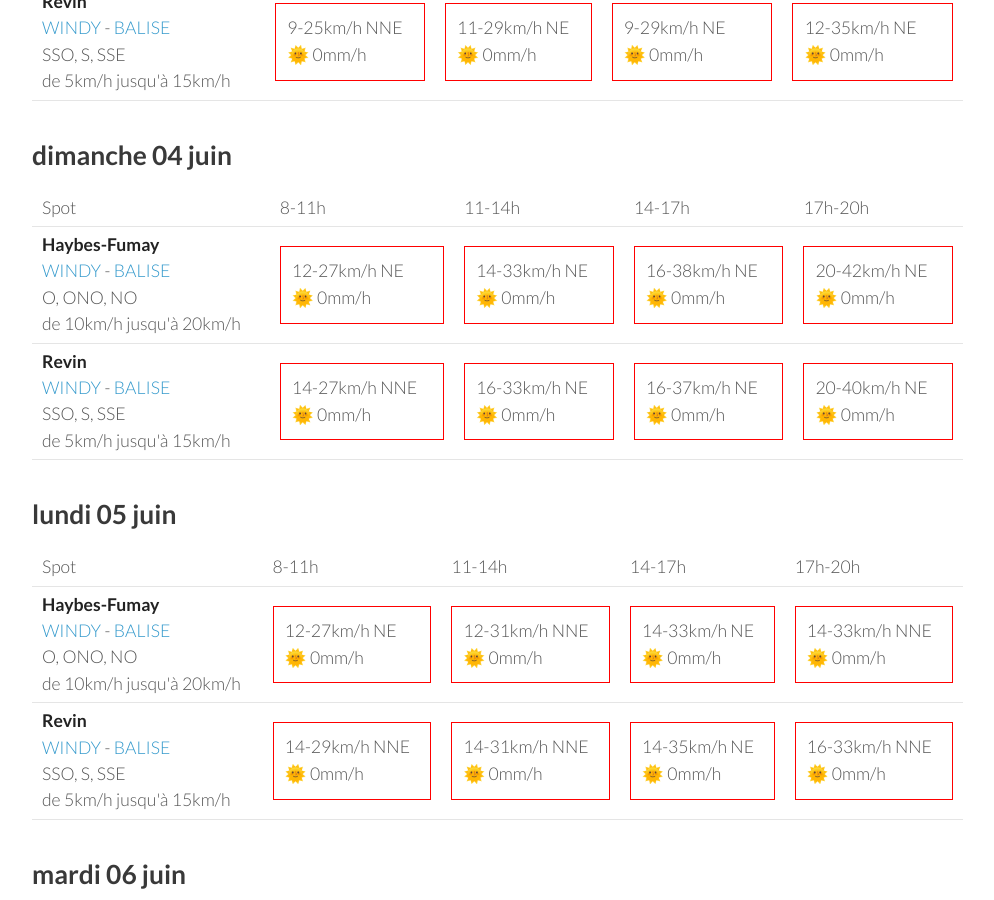
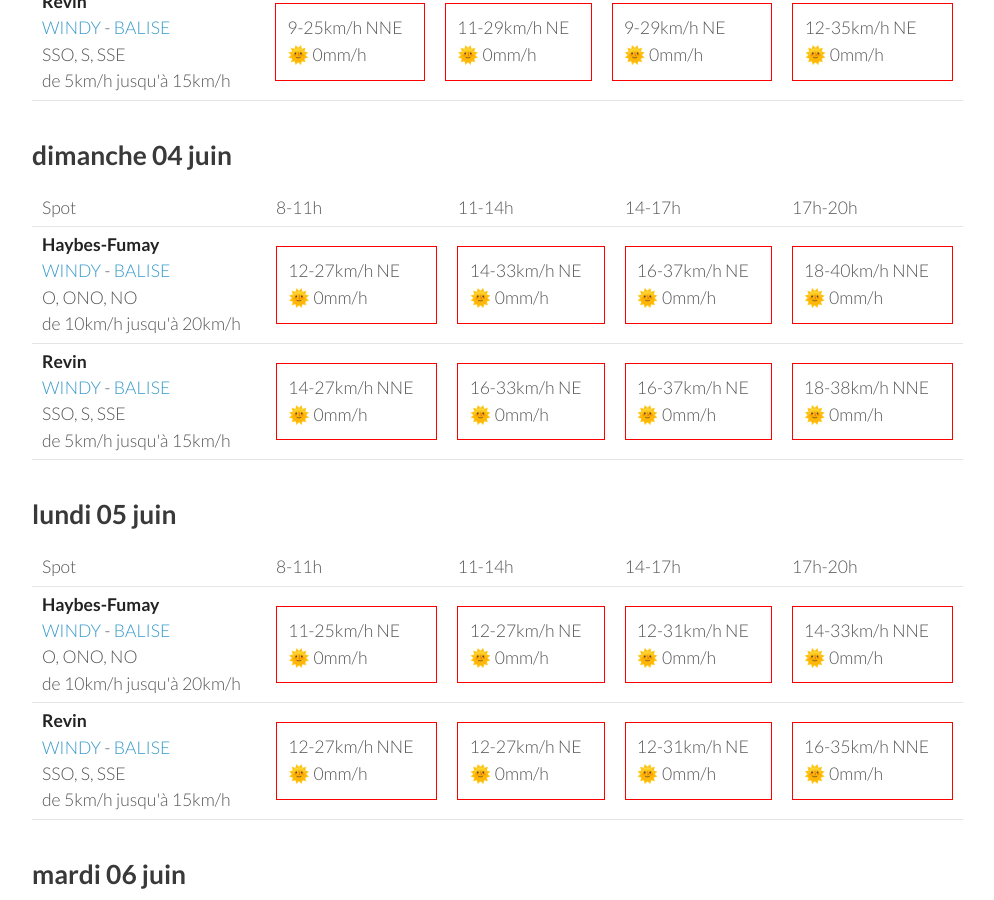
Before and after one commit to parapente-dans-le-nord/parapente-dans-le-nord.github.io, a Jekyll site: the page built from ardennes.markdown, in a window 1280 px wide and 900 px high, scrolled down 859 px. Shown: the whole window, without its empty margins (26-1020 px from the left). Built offline with Jekyll 4.4.1, drawn with Linux system fonts in a browser that asks for light colours; some of the changed text lies outside the part shown.

Commit message:
update index.markdown

```diff
--- a/ardennes.markdown
+++ b/ardennes.markdown
@@ -96,8 +96,8 @@ page mise à jour le vendredi 02 juin 13:10
 
             <td><div class="not-flyable"><p>12-27km/h NE</p><p>🌞 0mm/h</p></div></td>
             <td><div class="not-flyable"><p>14-33km/h NE</p><p>🌞 0mm/h</p></div></td>
-            <td><div class="not-flyable"><p>16-38km/h NE</p><p>🌞 0mm/h</p></div></td>
-            <td><div class="not-flyable"><p>20-42km/h NE</p><p>🌞 0mm/h</p></div></td>
+            <td><div class="not-flyable"><p>16-37km/h NE</p><p>🌞 0mm/h</p></div></td>
+            <td><div class="not-flyable"><p>18-40km/h NNE</p><p>🌞 0mm/h</p></div></td>
 
 
     </tr>
@@ -107,7 +107,7 @@ page mise à jour le vendredi 02 juin 13:10
             <td><div class="not-flyable"><p>14-27km/h NNE</p><p>🌞 0mm/h</p></div></td>
             <td><div class="not-flyable"><p>16-33km/h NE</p><p>🌞 0mm/h</p></div></td>
             <td><div class="not-flyable"><p>16-37km/h NE</p><p>🌞 0mm/h</p></div></td>
-            <td><div class="not-flyable"><p>20-40km/h NE</p><p>🌞 0mm/h</p></div></td>
+            <td><div class="not-flyable"><p>18-38km/h NNE</p><p>🌞 0mm/h</p></div></td>
 
 
     </tr>
@@ -130,9 +130,9 @@ page mise à jour le vendredi 02 juin 13:10
 <tr>
         <td><strong>Haybes-Fumay</strong><br><a href="https://windy.com/49.998/4.715?49.913,4.738,10">WINDY</a> - <span class=""><a href="http://www.balisemeteo.com/balise.php?idBalise=104">BALISE</a> </span><br> <span class="vent-favorable">O, ONO, NO</span><br><span class="force-vent">de 10km/h jusqu'à 20km/h</span> </td>
 
+            <td><div class="not-flyable"><p>11-25km/h NE</p><p>🌞 0mm/h</p></div></td>
             <td><div class="not-flyable"><p>12-27km/h NE</p><p>🌞 0mm/h</p></div></td>
-            <td><div class="not-flyable"><p>12-31km/h NNE</p><p>🌞 0mm/h</p></div></td>
-            <td><div class="not-flyable"><p>14-33km/h NE</p><p>🌞 0mm/h</p></div></td>
+            <td><div class="not-flyable"><p>12-31km/h NE</p><p>🌞 0mm/h</p></div></td>
             <td><div class="not-flyable"><p>14-33km/h NNE</p><p>🌞 0mm/h</p></div></td>
 
 
@@ -140,10 +140,10 @@ page mise à jour le vendredi 02 juin 13:10
 <tr>
         <td><strong>Revin</strong><br><a href="https://windy.com/49.948/4.625?49.543,4.625,8">WINDY</a> - <span class=""><a href="http://www.balisemeteo.com/balise.php?idBalise=5019">BALISE</a> </span><br> <span class="vent-favorable">SSO, S, SSE</span><br><span class="force-vent">de 5km/h jusqu'à 15km/h</span> </td>
 
-            <td><div class="not-flyable"><p>14-29km/h NNE</p><p>🌞 0mm/h</p></div></td>
-            <td><div class="not-flyable"><p>14-31km/h NNE</p><p>🌞 0mm/h</p></div></td>
-            <td><div class="not-flyable"><p>14-35km/h NE</p><p>🌞 0mm/h</p></div></td>
-            <td><div class="not-flyable"><p>16-33km/h NNE</p><p>🌞 0mm/h</p></div></td>
+            <td><div class="not-flyable"><p>12-27km/h NNE</p><p>🌞 0mm/h</p></div></td>
+            <td><div class="not-flyable"><p>12-27km/h NE</p><p>🌞 0mm/h</p></div></td>
+            <td><div class="not-flyable"><p>12-31km/h NE</p><p>🌞 0mm/h</p></div></td>
+            <td><div class="not-flyable"><p>16-35km/h NNE</p><p>🌞 0mm/h</p></div></td>
 
 
     </tr>
```
Also changed, not shown: other parts of ardennes.markdown (+1 -1 lines).
